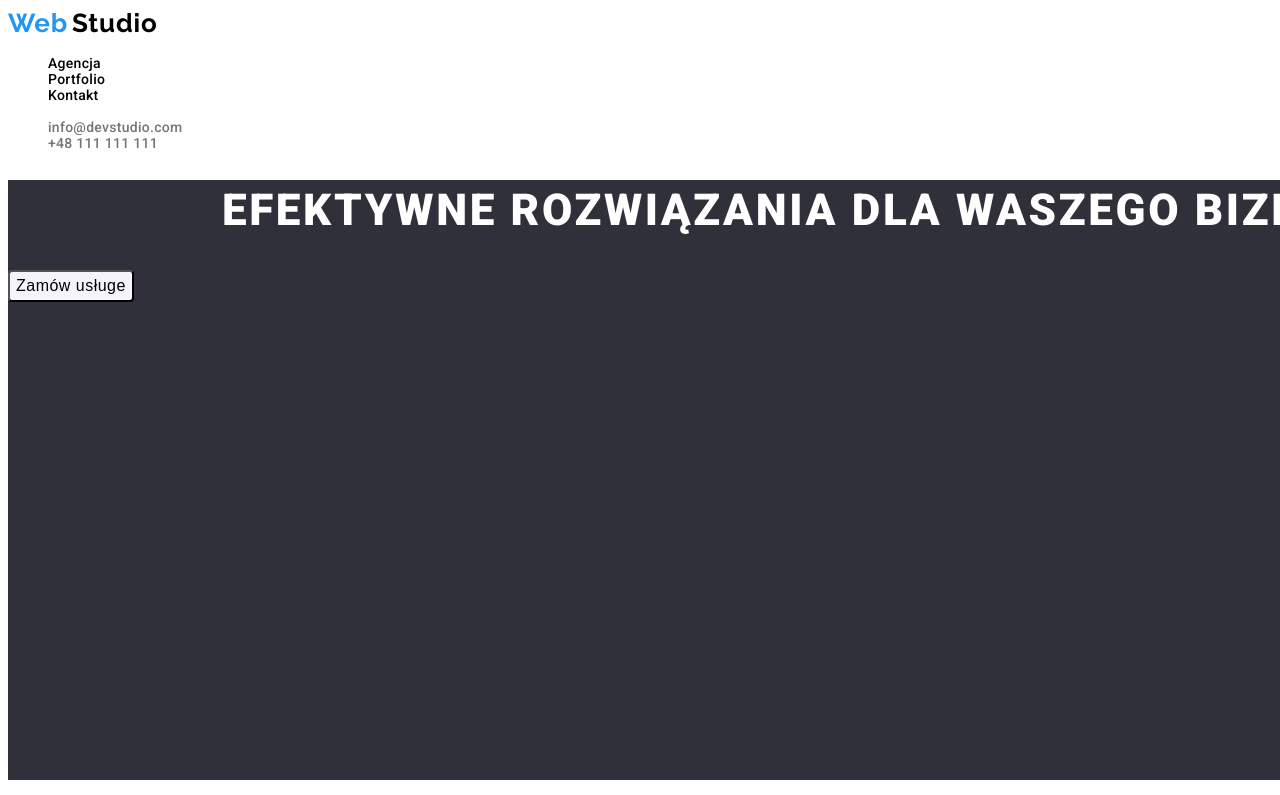
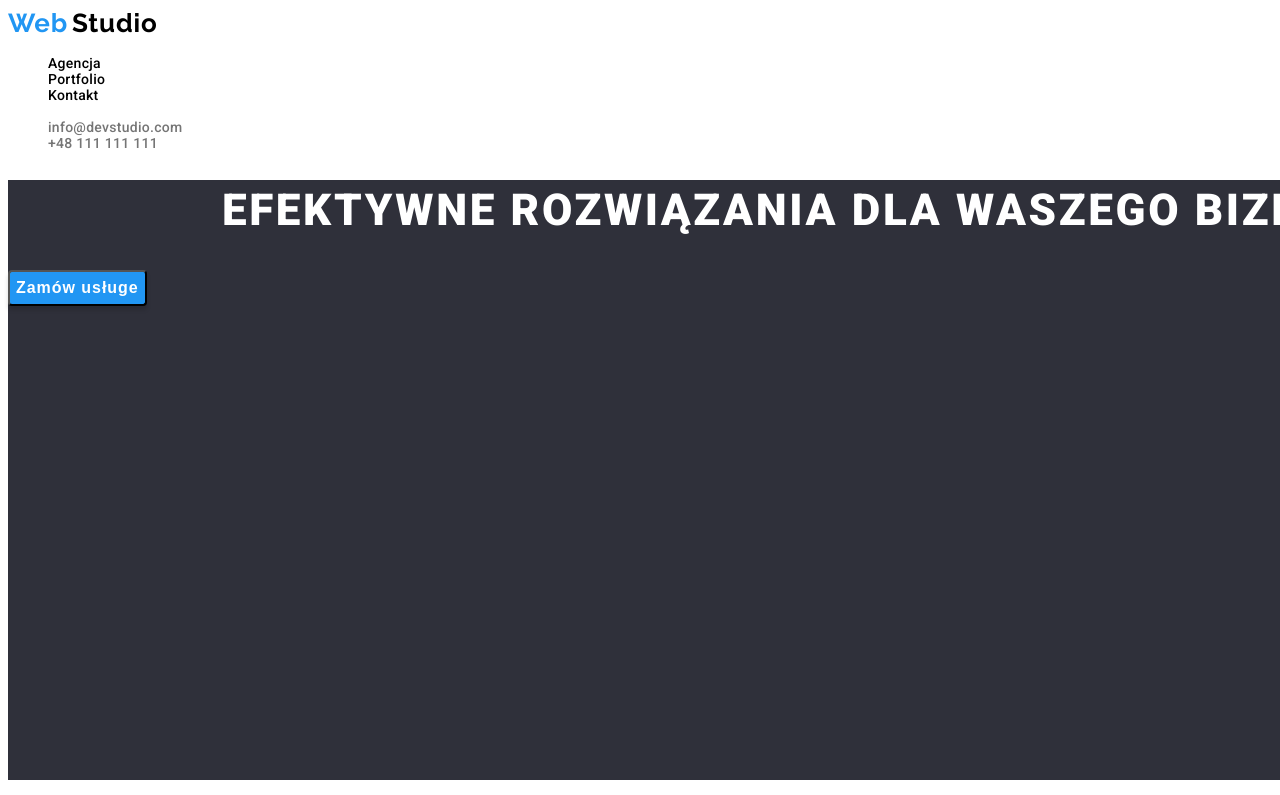
Before and after one commit to JacekWoloszczak/goit-markup-hw-02, a plain HTML site: page index.html in a window 1280 px wide. Shown: the top 795 px of the page. Drawn offline with Linux system fonts and the light colour scheme.

Commit message:
index.html
Poprawki

```diff
--- a/css/styles.css
+++ b/css/styles.css
@@ -212,3 +212,16 @@ button:hover {
   letter-spacing: 0.03em;
   color: #757575;
 }
+
+.style-clic-primary {
+  background: #2196f3;
+  box-shadow: 0px 4px 4px rgba(0, 0, 0, 0.15);
+  border-radius: 4px;
+  font-weight: 700;
+  font-size: 16px;
+  line-height: 30px;
+  text-align: center;
+  letter-spacing: 0.06em;
+
+  color: #ffffff;
+}
--- a/index.html
+++ b/index.html
@@ -37,7 +37,7 @@
     <main>
       <div class="primer-contener">
         <h1 class="primar-text">EFEKTYWNE ROZWIĄZANIA DLA WASZEGO BIZNESU</h1>
-        <button type="button" class="style-clic">Zamów usługe</button>
+        <button type="button" class="style-clic-primary">Zamów usługe</button>
       </div>
       <div>
         <ul>
```
